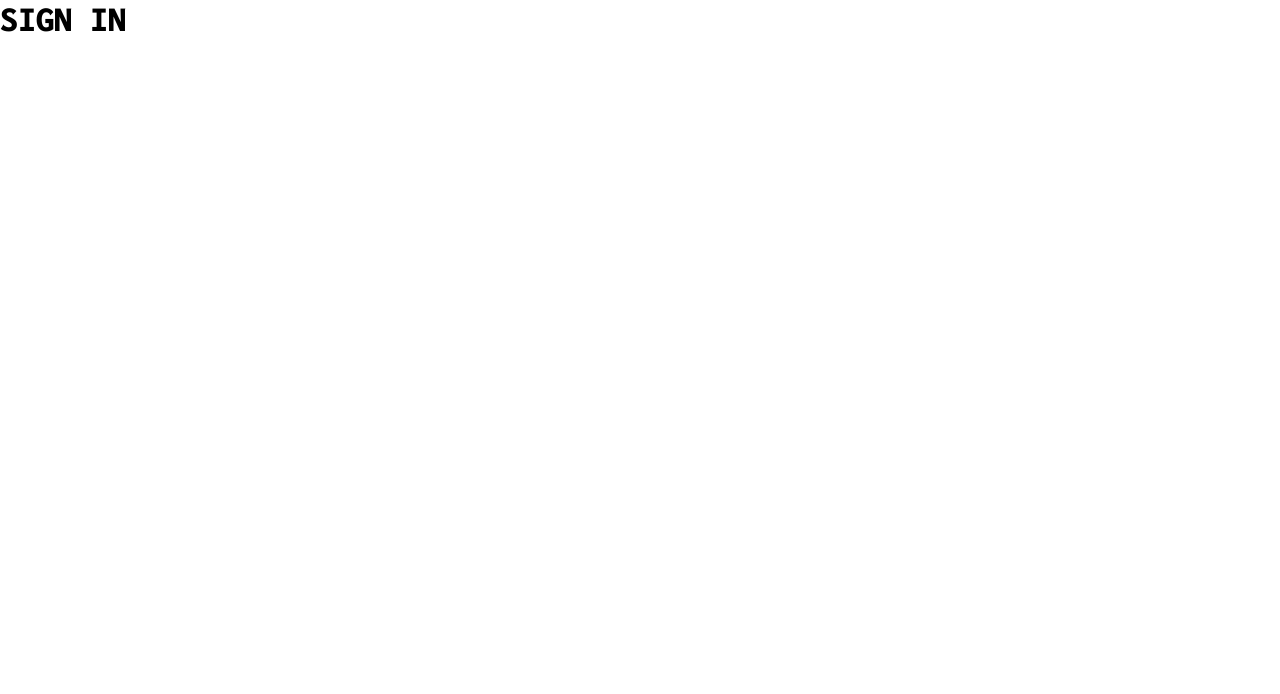
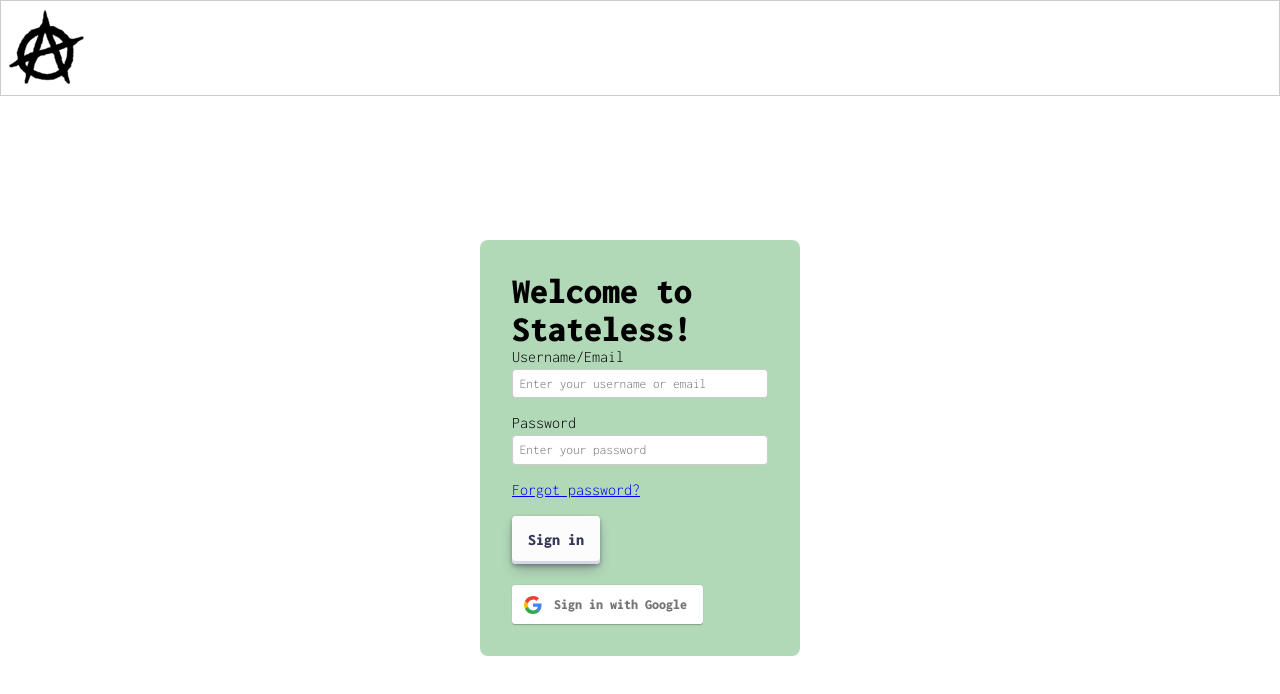
Before and after one commit to agustin2023dv/stateless, a React (Create React App) app in the folder client/: page /sign-in in a window 1280 px wide. Shown: the top 694 px of the page. Built offline with nearby package versions, Linux system fonts and the light colour scheme; a web font is replaced by a local one.

Commit message:
add: Login using email and password

```diff
--- a/client/src/assets/styles/Styles.css
+++ b/client/src/assets/styles/Styles.css
@@ -74,7 +74,7 @@ footer {
 
 
 
-  #sign-up{
+  #sign-up, #sign-in-form{
 
     margin-top: 2em;
     width: 20em;
@@ -113,7 +113,7 @@ footer {
 
   /*Already got an account? section- Sign up*/
 
-  #header-signup {
+  #header-signup, #header-signin {
     display: flex;
 
   align-items: center;
@@ -262,3 +262,12 @@ align-self: flex-start;
     cursor: not-allowed;
   }
 }
+
+
+/*Sign in form*/
+
+#sign-in-form{
+  background-color: #B1D8B7;
+
+
+}
--- a/client/src/components/Header.js
+++ b/client/src/components/Header.js
@@ -8,7 +8,7 @@ function Header() {
         <ul>
           <li><a href="/">Home</a></li>
           <li><a href="/sign-up">Sign up</a></li>
-          <li><a href="/sign-up">Sign in</a></li>
+          <li><a href="/sign-in">Sign in</a></li>
           <li><a href="/contact">Contact</a></li>
         </ul>
       </nav>
--- a/client/src/pages/SignIn.js
+++ b/client/src/pages/SignIn.js
@@ -1,10 +1,82 @@
 import '../assets/styles/Styles.css';
+import statelessLogo75 from '../assets/img/statelessLogo75.png';
+import { useState } from 'react';
+import { signInWithEmailAndPassword } from 'firebase/auth';
+import { auth } from '../firebase'; // Import auth from your firebase.js file
+import { useHistory } from 'react-router-dom';
 
-function SignIn(){
+function SignIn() {
+  const [userID, setUserID] = useState('');
+  const [password, setPassword] = useState('');
+  const history = useHistory();
 
-return(
-    <h1>SIGN IN </h1>
-);
+  const handleSignIn = async (e) => { // Removed unnecessary "type" argument
+    e.preventDefault();
+
+    try {
+      // Use the state variables instead of accessing e.target
+      await signInWithEmailAndPassword(auth, userID, password);
+      // Redirect to the home page on successful login
+      history.push('/');
+    } catch (err) {
+      // Handle authentication errors
+      alert(err.message);
+    }
+  }
+
+  return (
+    <div id="container">
+      <header id='header-signin'>
+        <div>
+          <a href='/'>
+            <img src={statelessLogo75} alt='Stateless logo' />
+          </a>
+        </div>
+      </header>
+
+      <form id="sign-in-form" onSubmit={handleSignIn}>
+        <div>
+          <h1>Welcome to Stateless!</h1>
+        </div>
+
+        <div className="form-group">
+          <label htmlFor="userID">Username/Email</label>
+          <input
+            type="text"
+            id="userID"
+            name="userID"
+            placeholder='Enter your username or email'
+            value={userID}
+            onChange={(e) => setUserID(e.target.value)}
+          />
+        </div>
+
+        <div className="form-group">
+          <label htmlFor="password">Password</label>
+          <input
+            type="password"
+            id="password"
+            name="password"
+            placeholder='Enter your password'
+            value={password}
+            onChange={(e) => setPassword(e.target.value)}
+          />
+        </div>
+
+        <a href='/'>Forgot password?</a>
+
+        <div id='buttons-su'>
+          <button id='button-su' type="submit">
+            Sign in
+          </button>
+
+          <button type="button" className="login-with-google-btn">
+            Sign in with Google
+          </button>
+        </div>
+      </form>
+    </div>
+  );
 }
 
 export default SignIn;
```
Also changed, not shown: client/src/pages/SignUp.js (line endings or trailing spaces).
